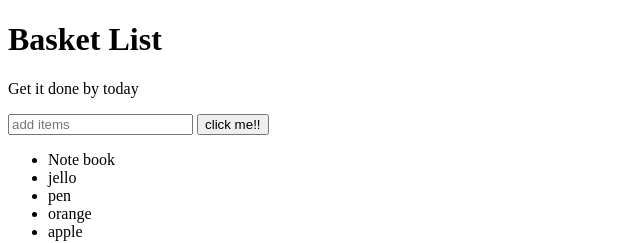
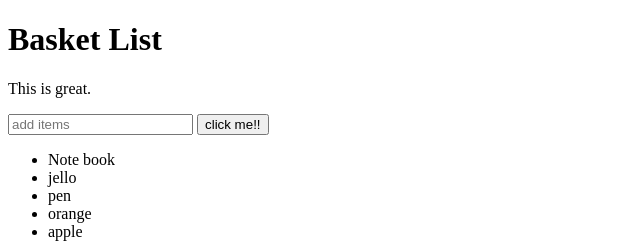
Before and after one commit to KyawZinMyo7/myo, a plain HTML site: page index.html in a window 1280 px wide. Shown: the full height of the page, 0-640 px from the left. Drawn offline with Linux system fonts and the light colour scheme.

Commit message:
Changing text

```diff
--- a/index.html
+++ b/index.html
@@ -8,7 +8,7 @@
 </head>
 <body>
 	<h1>Basket List</h1>
-	<p id="first">Get it done by today</p>
+	<p id="first">This is great.</p>
 	<input id="inputtext" type="text" name="search" placeholder="add items">
 	<button id="enter">click me!!</button>
 	<ul>
```
